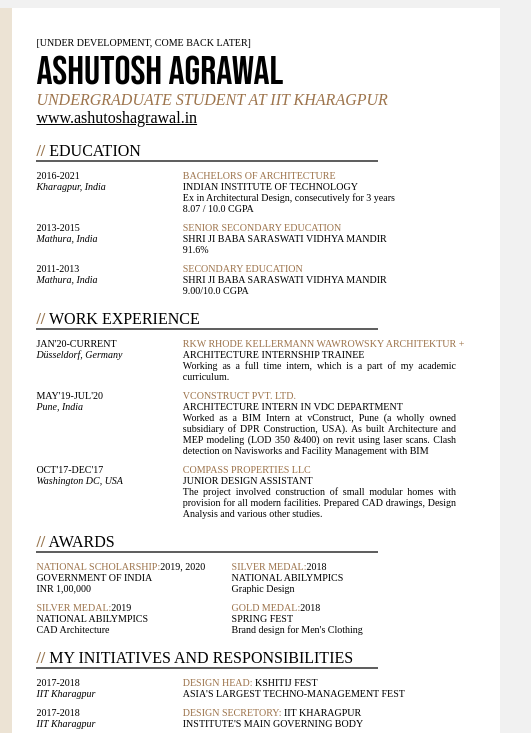
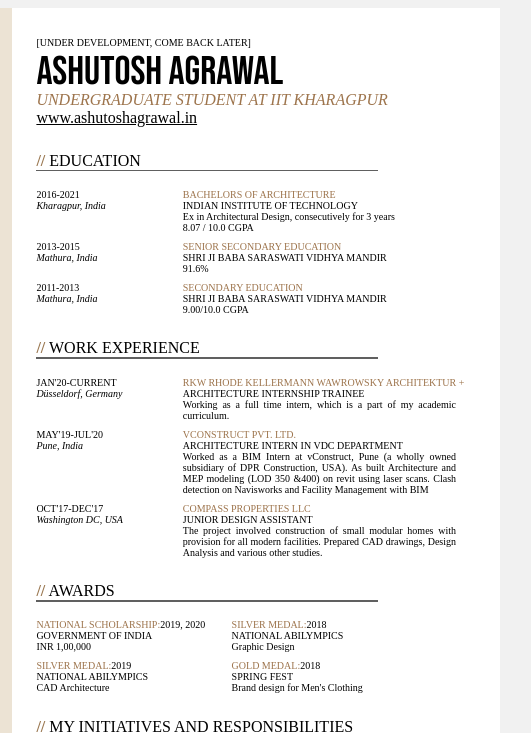
Before and after one commit to obitors/online-cv, a website: page index.html in a window 1280 px wide. Shown: the top 733 px of the page, 540-1071 px from the left. Drawn offline with Linux system fonts and the light colour scheme.

Commit message:
Version 1.3

```diff
--- a/css/style.css
+++ b/css/style.css
@@ -158,11 +158,13 @@ i {
 .right-content .heading {
   width: 100%;
   float: left;
-  margin-top: 3%;
+  margin-top: 5%;
   font-weight: normal;
   font-size: 12pt;
   text-transform: uppercase;
+  margin-bottom: 2%;
 }
+
 .my-education {
   width: 100%
 }
@@ -230,6 +232,8 @@ i {
   margin-top: 6pt;
 }
 
+
+
 .item-row .left-item {
   width: 30%;
   float: left;
@@ -252,6 +256,7 @@ i {
   font-weight: 400;
 
 }
+
 
 .item-place {
   font-style: italic;
```
